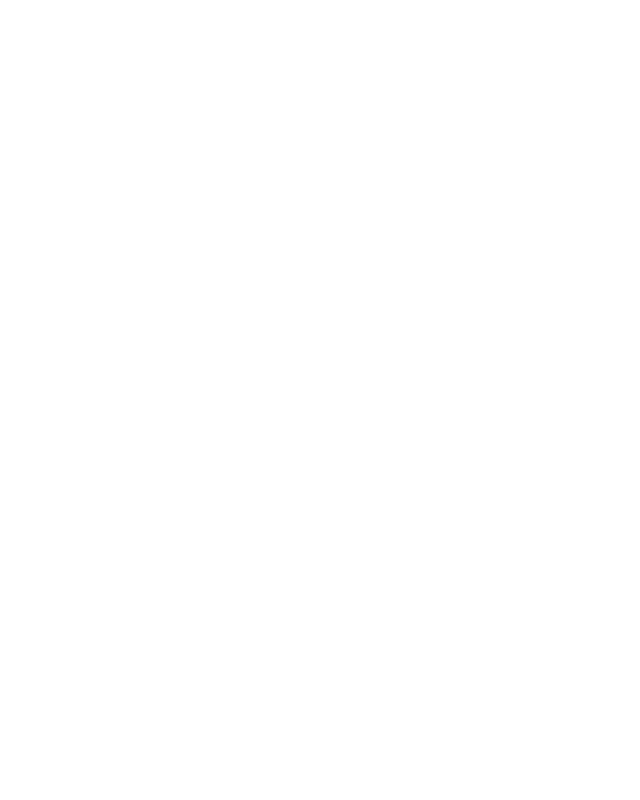
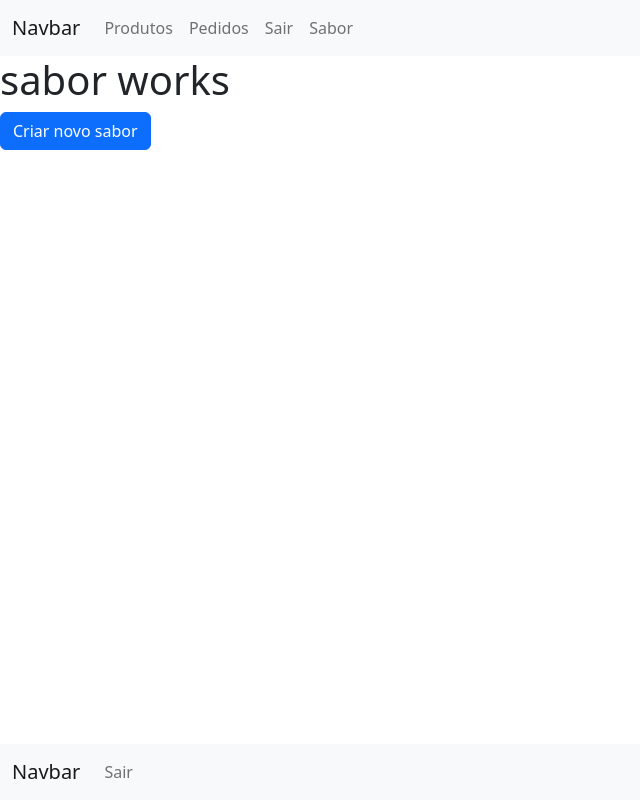
Before and after one commit to Arthur-Busanello/pizzaria-front-angular, an Angular app: page /admin/sabor in a window 1280 px wide. Before the commit this address led to /. Shown: the whole page, without its empty margins (0-640 px from the left). Built offline with nearby package versions, Linux system fonts and the light colour scheme.

Commit message:
requests

```diff
--- a/src/app/app.component.html
+++ b/src/app/app.component.html
@@ -1,2 +1,5 @@
 
-<router-outlet></router-outlet>
+<router-outlet>
+
+
+</router-outlet>
--- a/src/app/components/layout/header/header.component.html
+++ b/src/app/components/layout/header/header.component.html
@@ -7,13 +7,16 @@
       <div class="collapse navbar-collapse" id="navbarNav">
         <ul class="navbar-nav">
           <li class="nav-item">
-            <a class="nav-link active" aria-current="page" href="/admin/produtos">Produtos</a>
+            <a class="nav-link " aria-current="page" routerLink="produtos">Produtos</a>
           </li>
           <li class="nav-item">
-            <a class="nav-link active" aria-current="page" href="/admin/pedidos">Pedidos</a>
+            <a class="nav-link " aria-current="page" routerLink="pedidos">Pedidos</a>
           </li>
           <li class="nav-item">
-            <a class="nav-link" aria-current="page" href="/login">Sair</a>
+            <a class="nav-link" aria-current="page" routerLink="../login">Sair</a>
+          </li>
+          <li>
+            <a class="nav-link " aria-current="page" routerLink="sabor">Sabor</a>
           </li>
         </ul>
       </div>
--- a/src/app/sabor/sabor-add/sabor-add.component.html
+++ b/src/app/sabor/sabor-add/sabor-add.component.html
@@ -14,7 +14,7 @@ Criar novo sabor
       <div class="modal-body m-0">
 
         <div class="container">
-          <form id="add-sabor" class=" row mt-3 gx-3 gy-2 align-items-center justify-content-center" (ngSubmit)="$event.preventDefault(); submitForm()" [formGroup]="saborForm">
+          <form id="add-sabor" class=" row mt-3 gx-3 gy-2 align-items-center justify-content-center" (ngSubmit)=" submitForm()" [formGroup]="saborForm">
             <div class="  col">
               <label for="nome" class=" cisually-hidden">Sabor</label>
 
@@ -32,14 +32,14 @@ Criar novo sabor
                 <input type="text" name="pessoaIdade" class="form-control" formControlName="saborPreco_adicional">
               </div>
 
-            <div *ngIf="saborForm.get('saborNome')?.invalid && (saborForm.get('saborNome')?.touched || saborForm.get('saborNome')?.dirty)">
+            <!-- <div *ngIf="saborForm.get('saborNome')?.invalid && (saborForm.get('saborNome')?.touched || saborForm.get('saborNome')?.dirty)">
               <p style="color: red"> A pessoa deve possuir um nome</p>
-            </div>
+            </div> -->
 
 
             <div class="modal-footer">
               <button type="button" class="btn btn-secondary" data-bs-dismiss="modal">Close</button>
-              <button for="add-pessoa" type="submit"  data-bs-dismiss="modal" [disabled]="!saborForm.valid" class="btn btn-primary"> Add pessoa</button>
+              <button for="add-pessoa" type="submit"  data-bs-dismiss="modal" [disabled]="!saborForm.valid" class="btn btn-primary"> Adicionar sabor</button>
             </div>
 
 
--- a/src/app/sabor/sabor-add/sabor-add.component.ts
+++ b/src/app/sabor/sabor-add/sabor-add.component.ts
@@ -1,4 +1,4 @@
-import { Component, OnInit } from '@angular/core';
+import { Component, OnInit, inject } from '@angular/core';
 import { SaborService } from '../sabor.service';
 import { FormControl, FormGroup } from '@angular/forms';
 
@@ -7,18 +7,9 @@ import { FormControl, FormGroup } from '@angular/forms';
   templateUrl: './sabor-add.component.html',
   styleUrls: ['./sabor-add.component.scss']
 })
-export class SaborAddComponent implements OnInit{
+export class SaborAddComponent {
 
-  constructor(
-    private sabor:SaborService
-  ) { }
-
-
-
-  // id!: number;
-  // nome!: string;
-  // preco_adicional!: number;
-  // descricao!: string;
+  saborService = inject(SaborService);
 
 
   saborForm = new FormGroup({
@@ -39,7 +30,11 @@ export class SaborAddComponent implements OnInit{
       descricao:this.saborForm.value.saborDescricao
     }
 
-    this.sabor.addSabor(sabor_dto);
+
+
+    this.saborService.addSabor(sabor_dto);
+    this.saborForm.reset();
+    console.log("request enviada" + sabor_dto);
 
 
   }
--- a/src/app/sabor/sabor.component.html
+++ b/src/app/sabor/sabor.component.html
@@ -1 +1,5 @@
-<p>sabor works!</p>
+
+<h1>sabor works</h1>
+
+<sabor-add>
+</sabor-add>
--- a/src/app/sabor/sabor.module.ts
+++ b/src/app/sabor/sabor.module.ts
@@ -1,18 +1,27 @@
 import { NgModule } from '@angular/core';
 import { CommonModule } from '@angular/common';
 import { SaborComponent } from './sabor.component';
-import { FormControl } from '@angular/forms';
+import { FormsModule, ReactiveFormsModule } from '@angular/forms';
+import { SaborAddComponent } from './sabor-add/sabor-add.component';
+import { HttpClientModule } from '@angular/common/http';
 
 
 
 @NgModule({
   declarations: [
+    SaborAddComponent,
     SaborComponent
   ],
   imports: [
     CommonModule,
-    FormControl
+    FormsModule ,
+    ReactiveFormsModule,
+    HttpClientModule
 
+  ],
+  exports: [
+    SaborAddComponent,
+    SaborComponent
   ]
 })
 export class SaborModule { }
--- a/src/app/sabor/sabor.service.ts
+++ b/src/app/sabor/sabor.service.ts
@@ -1,14 +1,16 @@
-import { Injectable, Output } from '@angular/core';
-import { HttpClient, HttpErrorResponse, HttpHeaders } from '@angular/common/http';
+import { Injectable, inject } from '@angular/core';
+import { catchError, throwError } from 'rxjs';
+import { HttpClient, HttpHeaders, HttpErrorResponse } from '@angular/common/http';
 import { sabor } from '../models/sabor';
-import { catchError, throwError } from 'rxjs';
 
 @Injectable({
   providedIn: 'root'
 })
 export class SaborService {
 
-  constructor(private http : HttpClient) { }
+  http = inject(HttpClient);
+
+  constructor() { };
 
   private getStandardOptions() : any {
     return {
@@ -36,18 +38,16 @@ export class SaborService {
     return this.http.get('http://localhost:8081/sabor/findall').pipe(catchError(this.handleError));
   }
 
+
+
+
+
   addSabor (sabor : any ) :any {
 
     let options = this.getStandardOptions();
 
-    const sabor_dto = {
-      nome:sabor.nome,
-      preco_adicional:sabor.preco_adicional,
-      descricao:sabor.descricao
-    }
 
-
-    return this.http.post('http://localhost:8081/sabor',sabor_dto,options);
+    return this.http.post('http://localhost:8081/sabor',sabor,options).subscribe();
 
   }
 
--- a/src/index.html
+++ b/src/index.html
@@ -5,9 +5,15 @@
   <title>Demo</title>
   <base href="/">
   <meta name="viewport" content="width=device-width, initial-scale=1">
+  <link href="https://cdn.jsdelivr.net/npm/bootstrap@5.3.2/dist/css/bootstrap.min.css" rel="stylesheet" integrity="sha384-T3c6CoIi6uLrA9TneNEoa7RxnatzjcDSCmG1MXxSR1GAsXEV/Dwwykc2MPK8M2HN" crossorigin="anonymous">
+  <script src="https://cdn.jsdelivr.net/npm/bootstrap@5.3.2/dist/js/bootstrap.bundle.min.js" integrity="sha384-C6RzsynM9kWDrMNeT87bh95OGNyZPhcTNXj1NW7RuBCsyN/o0jlpcV8Qyq46cDfL" crossorigin="anonymous"></script>
+
   <link rel="icon" type="image/x-icon" href="favicon.ico">
 </head>
 <body>
-  <app-root></app-root>
+  <app-root>
+
+
+  </app-root>
 </body>
 </html>
--- a/src/styles.scss
+++ b/src/styles.scss
@@ -5,3 +5,6 @@
 
 /* Importing Bootstrap SCSS file. */
 @import 'bootstrap/scss/bootstrap';
+
+/* Importing Bootstrap SCSS file. */
+@import 'bootstrap/scss/bootstrap';
```
Also changed, not shown: src/app/app-routing.module.ts (+12 -3 lines), src/app/app.module.ts (+22 -16 lines).
